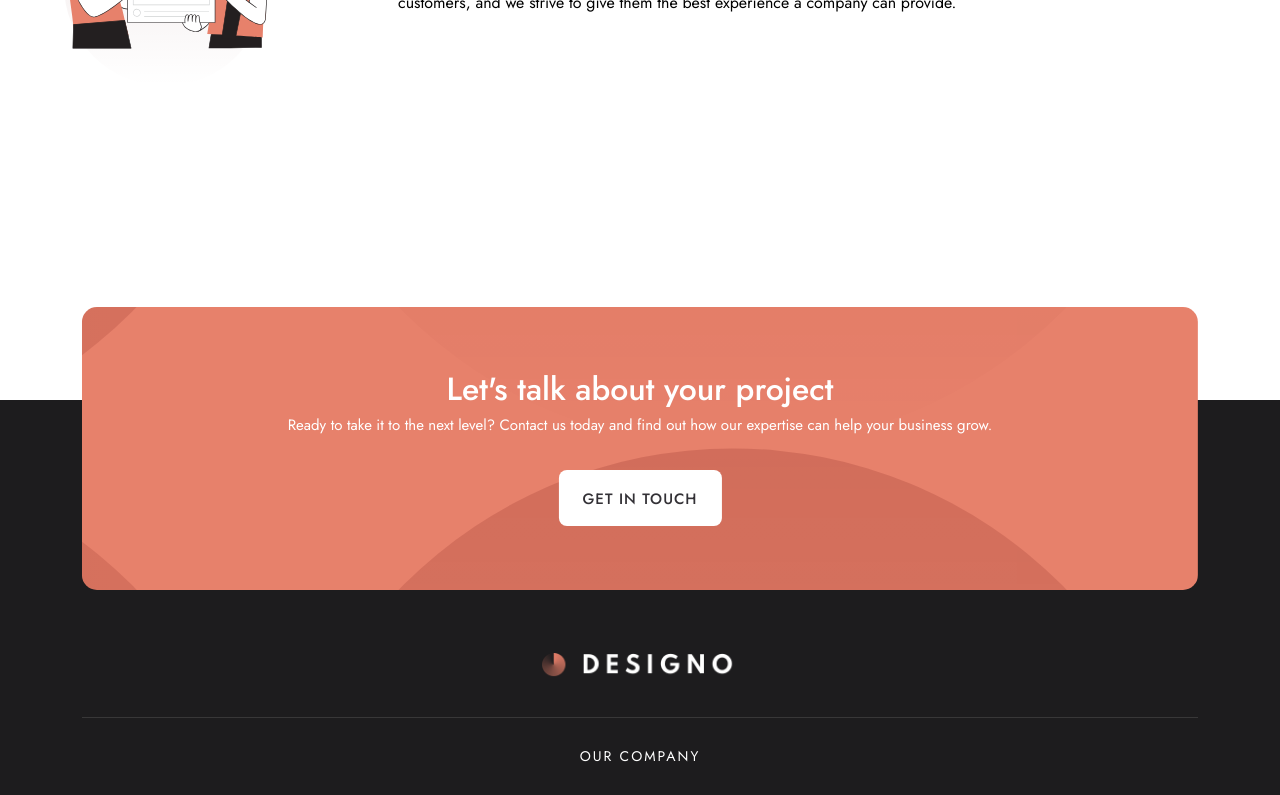
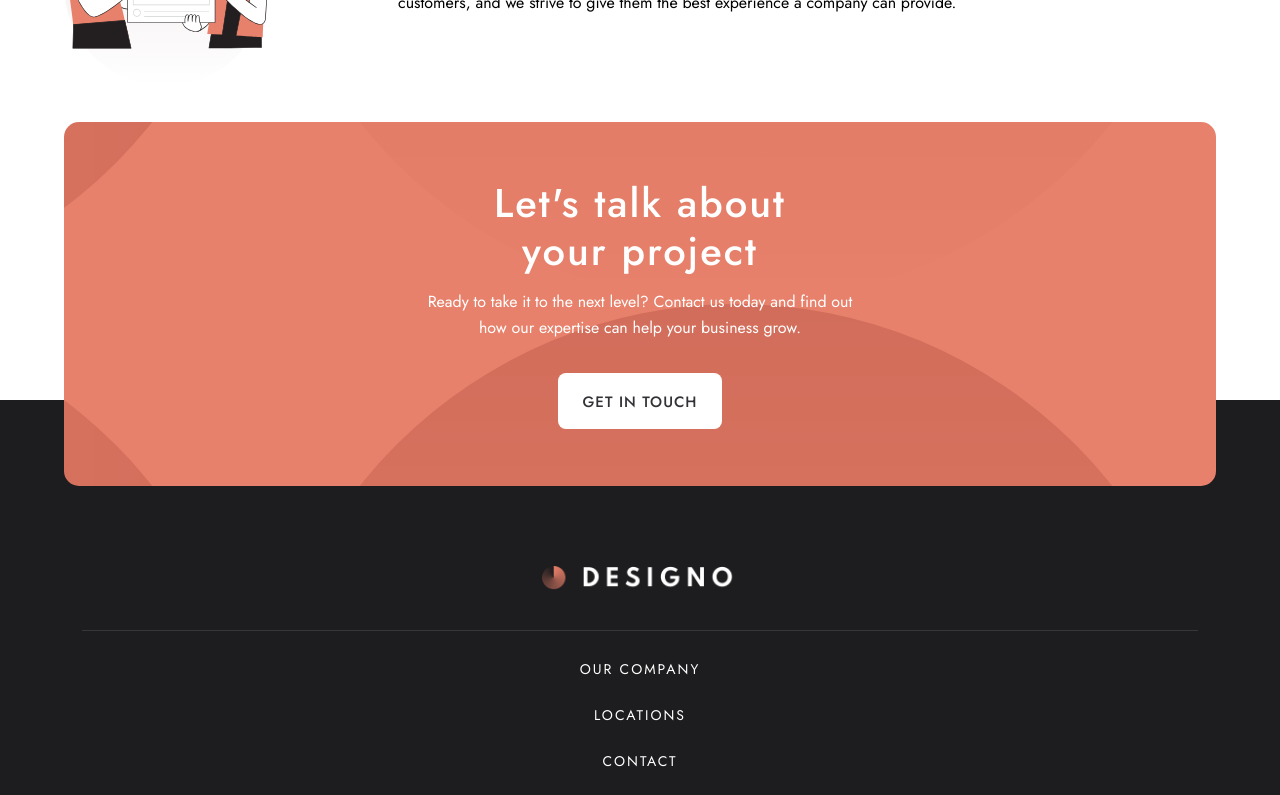
Before and after one commit to dbslapitan/designo, a Next.js app: page / in a window 1280 px wide. Shown: the part 2560-3355 px from the top of the page. Built offline with nearby package versions, Linux system fonts and the light colour scheme.

Commit message:
finish design of call to action on tablet

```diff
--- a/src/ui/call-to-action/call-to-action.module.scss
+++ b/src/ui/call-to-action/call-to-action.module.scss
@@ -18,13 +18,33 @@
     background-position: right center;
     background-repeat: no-repeat;
 
+    @include tablet{
+        width: 90%;
+        bottom: -5.375rem;
+        padding: 3.5625rem 0;
+    }
+
     &__header{
         @include heading-2;
+
+        @include tablet{
+            @include heading-3;
+            max-width: 20.9375rem;
+            margin: auto;
+        }
     }
 
     &__paragraph{
         @include body-1;
         margin-top: 0.375rem;
+
+        @include tablet{
+            font-size: 1rem;
+            font-weight: 400;
+            line-height: 1.625;
+            margin: 0.875rem auto 0;
+            max-width: 28rem;
+        }
     }
 
     &__call{
--- a/src/ui/footer/footer.module.scss
+++ b/src/ui/footer/footer.module.scss
@@ -4,6 +4,10 @@
 .footer{
     background-color: $black;
     padding: 15.8125rem 0 4rem;
+
+    @include tablet{
+        padding: 10.375rem 0 5rem;
+    }
 
     &__top{
         width: 87.2%;
```
